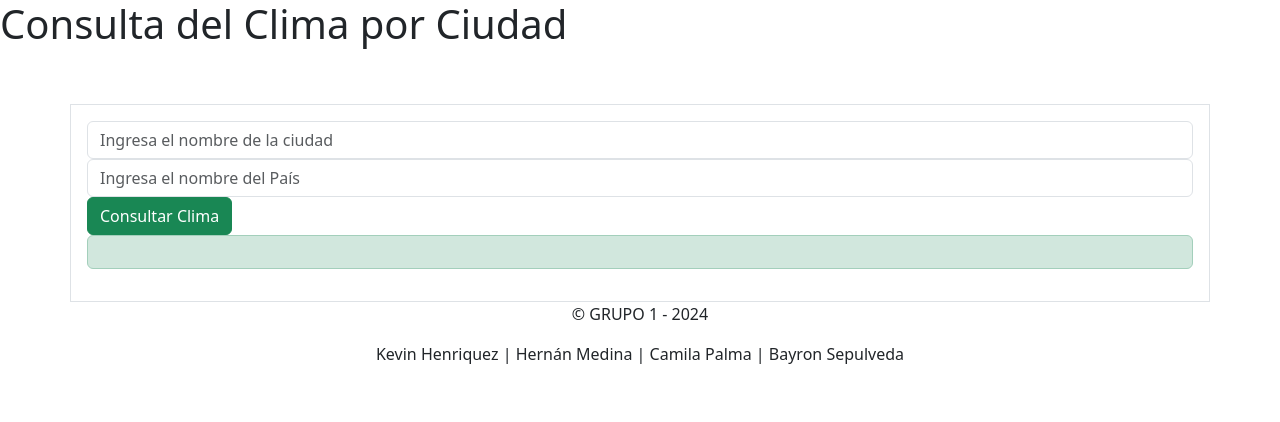
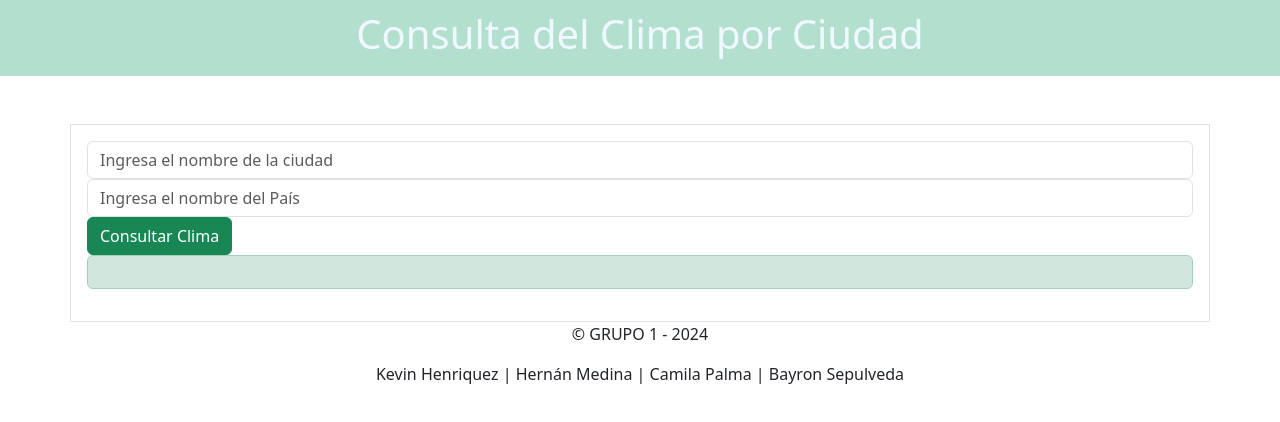
Before and after one commit to CamiPalmaS/M4_grupal_4, a plain HTML site: page index.html in a window 1280 px wide. Drawn offline with nearby package versions, Linux system fonts and the light colour scheme.

Commit message:
se agregan esttilos css para header

```diff
--- a/assets/css/styles.css
+++ b/assets/css/styles.css
@@ -6,6 +6,13 @@ body {
     flex-direction: column;
 }
 
+header{
+    padding: 10px;
+    background-color: rgb(179, 224, 206);
+    color: aliceblue;
+    text-align: center;
+}
+
 footer{
     bottom: 0;
     position: relative;
```
